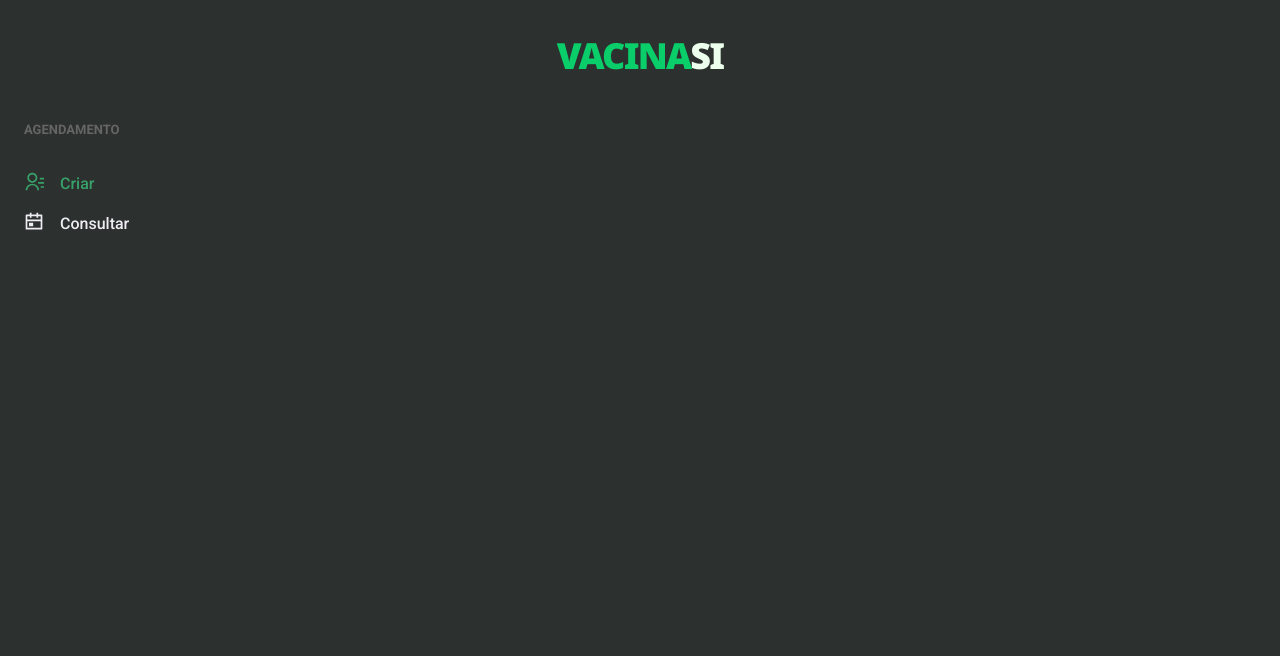
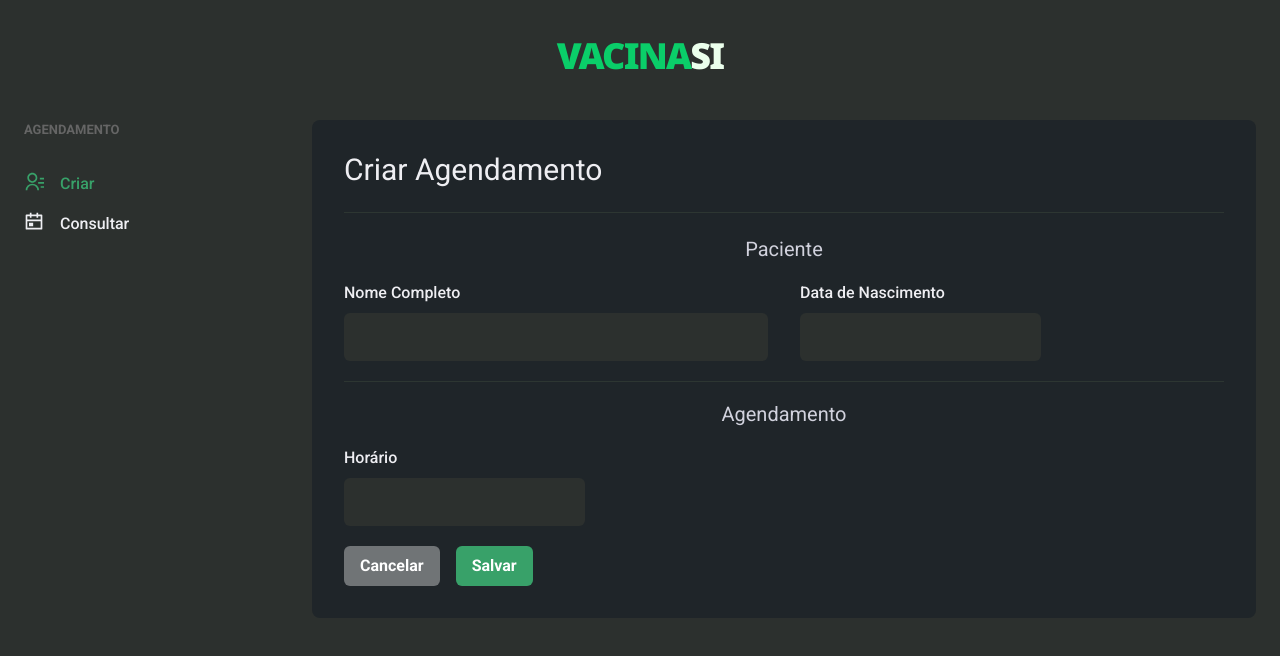
Before and after one commit to GilvanG/vacinasi-web-frontend, a React (Create React App) app: page / in a window 1280 px wide. Shown: the top 656 px of the page. Built offline with nearby package versions, Linux system fonts and the light colour scheme.

Commit message:
feat(form): form structure and input implementation for datetime

```diff
--- a/package.json
+++ b/package.json
@@ -10,15 +10,18 @@
     "@testing-library/react": "^13.0.0",
     "@testing-library/user-event": "^13.2.1",
     "axios": "^0.26.1",
+    "date-fns": "^2.28.0",
     "formik": "^2.2.9",
     "framer-motion": "^6",
+    "moment": "^2.29.3",
     "react": "^18.0.0",
     "react-datepicker": "^4.7.0",
     "react-dom": "^18.0.0",
     "react-icons": "^4.3.1",
     "react-router-dom": "^6.3.0",
     "react-scripts": "5.0.1",
-    "web-vitals": "^2.1.0"
+    "web-vitals": "^2.1.0",
+    "yup": "^0.32.11"
   },
   "scripts": {
     "start": "react-scripts start",
--- a/src/App.jsx
+++ b/src/App.jsx
@@ -1,14 +1,114 @@
+/* eslint-disable react/prop-types */
 import React from 'react';
-import { Flex } from '@chakra-ui/react';
+import { Link } from 'react-router-dom';
+import ptBR from 'date-fns/locale/pt-BR';
+import { useFormikContext, useField } from 'formik';
+import {
+  Flex, SimpleGrid, Box, Heading, VStack, Divider, Button, HStack,
+} from '@chakra-ui/react';
+import ReactDatePicker, { registerLocale } from 'react-datepicker';
+import 'react-datepicker/dist/react-datepicker.css';
+
+import { Header } from './components/Header';
 import { Sidebar } from './components/Sidebar';
-import { Header } from './components/Header';
+import { Input } from './components/Form/Input';
 
 function App() {
+  registerLocale('pt-BR', ptBR);
+  const [field] = useField();
+  const { errors, ...formik } = useFormikContext();
   return (
     <Flex direction="column" h="108vh">
       <Header />
       <Flex w="100%" my="6" maxWidth={1480} px="6">
         <Sidebar />
+        <Box
+          as="form"
+          flex="1"
+          p={['6', '8']}
+          bg="gray.800"
+          borderRadius={8}
+          onSubmit={formik.handleSubmit}
+        >
+          <Heading size="lg" fontWeight="normal">Criar Agendamento</Heading>
+
+          <Divider my="6" borderColor="gray.700" />
+
+          <VStack spacing="5">
+            <Heading
+              as="span"
+              size="md"
+              color="gray.100"
+              fontWeight="normal"
+            >
+              Paciente
+            </Heading>
+            <SimpleGrid minChildWidth="240px" spacing={['6', '8']} w="100%">
+              <Input
+                name="name"
+                label="Nome Completo"
+                onChange={formik.handleChange}
+                value={formik.values.name}
+                error={errors?.name}
+              />
+              <Input
+                as={ReactDatePicker}
+                shouldCloseOnSelect
+                name="birthDate"
+                label="Data de Nascimento"
+                selected={field.value.birthDate}
+                onChange={(val) => formik.setFieldValue('birthDate', val)}
+                maxDate={new Date()}
+                dateFormat="dd/MM/yyyy"
+                locale="pt-BR"
+                error={errors?.birthDate}
+              />
+
+            </SimpleGrid>
+            <Divider my="10" w="100%" borderColor="gray.700" />
+
+            <Heading
+              as="span"
+              size="md"
+              color="gray.100"
+              fontWeight="normal"
+            >
+              Agendamento
+            </Heading>
+
+            <SimpleGrid minChildWidth="240px" spacing={['6', '8']} w="100%">
+              <Input
+                name="schedule"
+                label="Horário"
+                as={ReactDatePicker}
+                selected={field.value.schedule}
+                onChange={(val) => formik.setFieldValue('schedule', val)}
+                shouldCloseOnSelect
+                showTimeSelect
+                minDate={new Date()}
+                timeFormat="HH:mm"
+                dateFormat="dd/MM/yyyy - h:mm aa"
+                locale="pt-BR"
+                error={errors?.schedule}
+              />
+            </SimpleGrid>
+
+            <Flex mt="8" w="100%">
+              <HStack spacing="4">
+                <Link to="/users" passHref>
+                  <Button as="a" colorScheme="whiteAlpha">Cancelar</Button>
+                </Link>
+
+                <Button
+                  type="submit"
+                  colorScheme="green"
+                >
+                  Salvar
+                </Button>
+              </HStack>
+            </Flex>
+          </VStack>
+        </Box>
       </Flex>
     </Flex>
   );
--- a/src/components/Form/Input.jsx
+++ b/src/components/Form/Input.jsx
@@ -29,7 +29,7 @@ function InputBase({
 
       {!!error && (
         <FormErrorMessage>
-          {error.message}
+          {error}
         </FormErrorMessage>
       )}
     </FormControl>
--- a/src/index.js
+++ b/src/index.js
@@ -1,17 +1,46 @@
 import React from 'react';
+import moment from 'moment';
 import ReactDOM from 'react-dom/client';
 import { ChakraProvider } from '@chakra-ui/react';
-import reportWebVitals from './reportWebVitals';
+import { Formik } from 'formik';
+import * as yup from 'yup';
 import Router from './Router';
 import { theme } from './styles/theme';
 import { SidebarDrawerProvider } from './contexts/SidebarDrawer';
 
 const root = ReactDOM.createRoot(document.getElementById('root'));
+const createScheduleFormSchema = yup.object().shape({
+  name: yup.string().required('Infome o Nome Completo do Paciente'),
+  birthDate: yup.date('Data inválida').required('Infome a Data de Nascimento do Paciente'),
+  schedule: yup.date('Horário inválido').required('Infome um Horário de Agendamento'),
+});
 root.render(
   <React.StrictMode>
     <ChakraProvider resetCSS theme={theme}>
       <SidebarDrawerProvider>
-        <Router />
+        <Formik
+          initialValues={{
+            name: '',
+            birthDate: undefined,
+            schedule: undefined,
+          }}
+          validationSchema={createScheduleFormSchema}
+          onSubmit={(values, actions) => {
+            console.log(JSON.stringify(values));
+            if (!moment(values.schedule).isSameOrAfter(values.birthDate)) {
+              actions.setSubmitting(false);
+              actions.setErrors({ birthDate: 'A Data do Nascimento não pode acontecer depois do Horário de Agendamento', schedule: 'O Horário de Agendamento não pode acontecer antes da Data do Nascimento' });
+            } else if (moment(new Date()).isAfter(values.birthDate)) {
+              actions.setSubmitting(false);
+              actions.setErrors({ birthDate: 'A Data do Nascimento não pode acontecer depois do dia Atual' });
+            } else if (moment(new Date()).isBefore(values.schedule)) {
+              actions.setSubmitting(false);
+              actions.setErrors({ schedule: 'O Horário de Agendamento não pode acontecer antes da Data Atual' });
+            }
+          }}
+        >
+          <Router />
+        </Formik>
       </SidebarDrawerProvider>
     </ChakraProvider>
   </React.StrictMode>,
@@ -29,4 +58,3 @@ root.render(
 // If you want to start measuring performance in your app, pass a function
 // to log results (for example: reportWebVitals(console.log))
 // or send to an analytics endpoint. Learn more: https://bit.ly/CRA-vitals
-reportWebVitals();
--- a/src/reportWebVitals.js
+++ /dev/null
@@ -1,13 +0,0 @@
-const reportWebVitals = onPerfEntry => {
-  if (onPerfEntry && onPerfEntry instanceof Function) {
-    import('web-vitals').then(({ getCLS, getFID, getFCP, getLCP, getTTFB }) => {
-      getCLS(onPerfEntry);
-      getFID(onPerfEntry);
-      getFCP(onPerfEntry);
-      getLCP(onPerfEntry);
-      getTTFB(onPerfEntry);
-    });
-  }
-};
-
-export default reportWebVitals;
--- a/src/styles/theme.js
+++ b/src/styles/theme.js
@@ -4,7 +4,7 @@ export const theme = extendTheme({
   colors: {
     gray: {
       900: '#2c302e',
-      800: '#1f2029',
+      800: '#1f2529',
       700: '#384139',
       600: '#474A48',
       500: '#536754',
```
Also changed, not shown: 1 other file (tests, documents, lock files or other folders).
